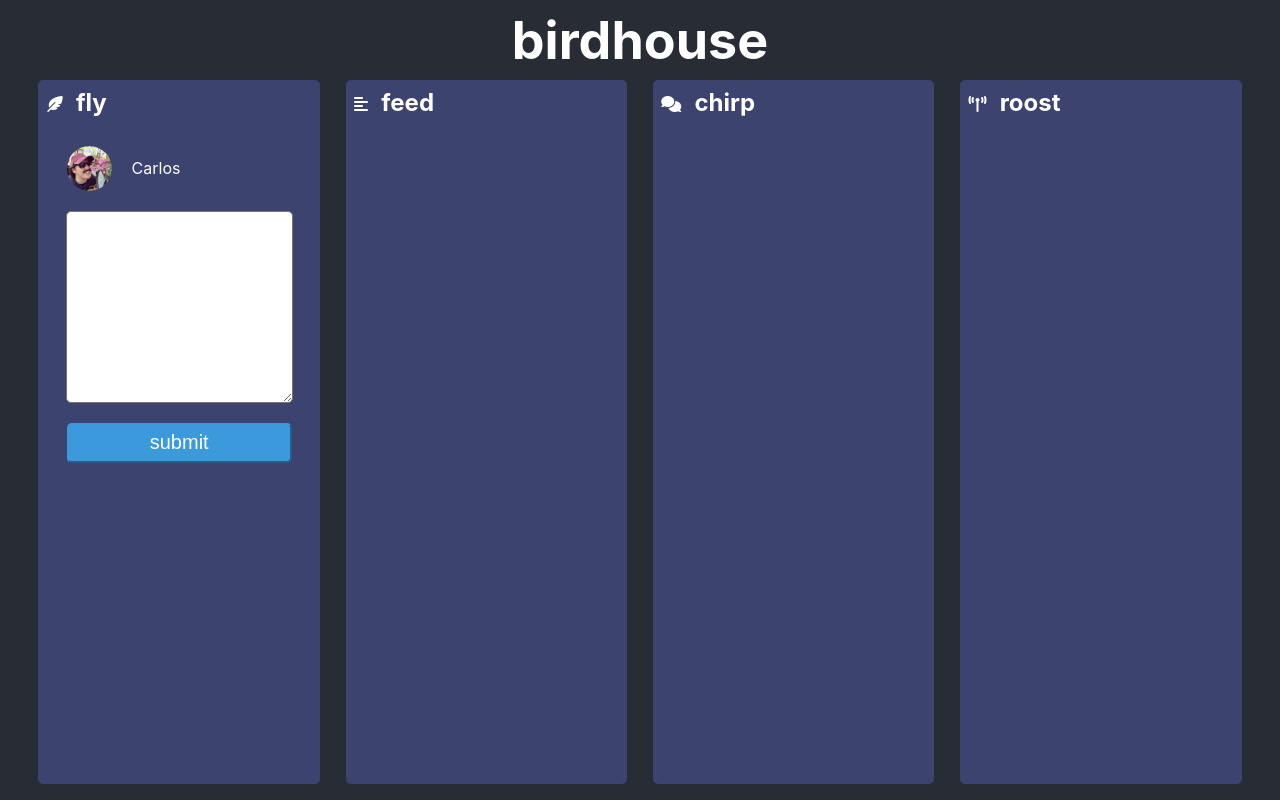
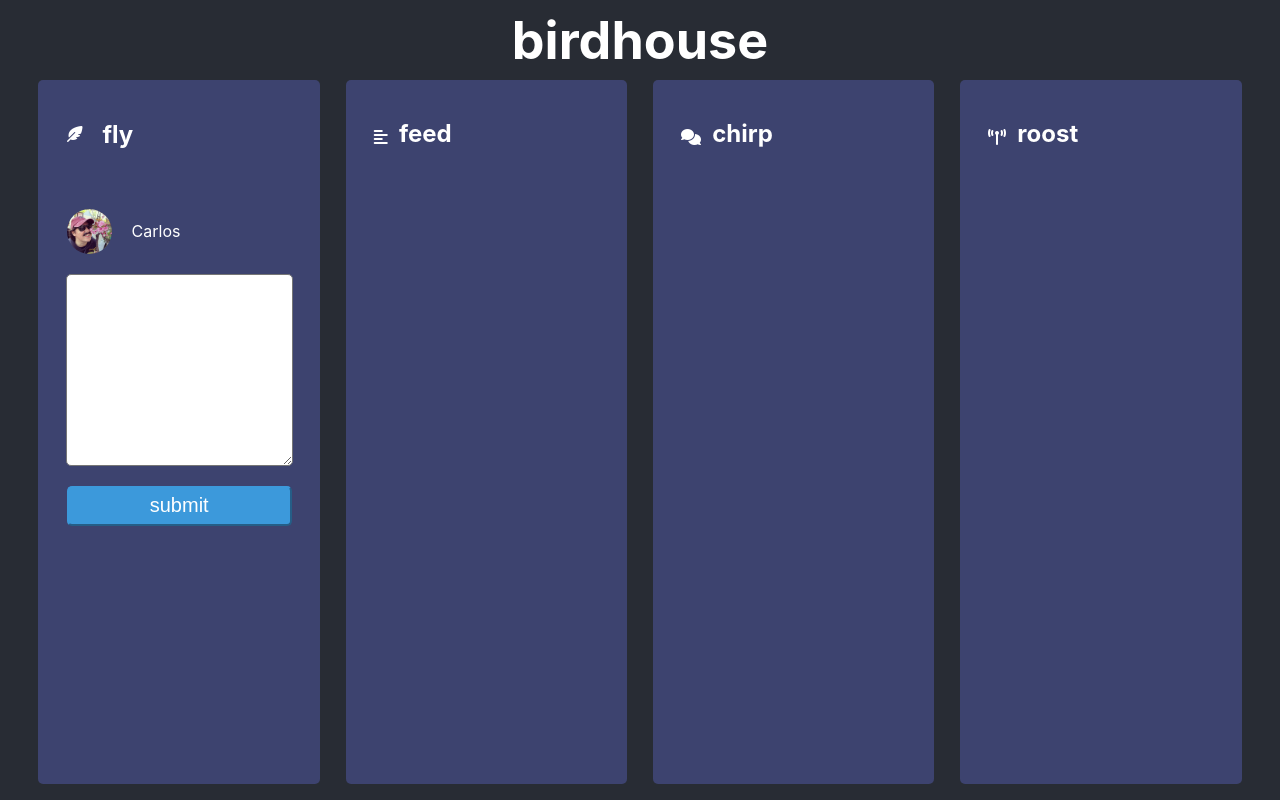
Before and after one commit to rachelfeldman/birdhouse, a React (Create React App) app: page / in a window 1280 px wide. Built offline with nearby package versions, Linux system fonts and the light colour scheme.

Commit message:
sytle updates for panel title

```diff
--- a/src/Panel.css
+++ b/src/Panel.css
@@ -4,22 +4,19 @@ div.panel {
   border-radius: 5px;
   display: flex;
   flex-direction: column;
+  justify-content: flex-start;
 }
 
 div.panel-title {
-  padding: 3%;
-  text-align: left;
   display: flex;
   flex-direction: row;
-}
-
-i.panel-icon {
-  padding: 0;
-  margin-top: 3%;
-  margin-right: 5%;
+  align-items: center;
+  justify-content: flex-start;
+  margin: 20px auto 20px auto;
+  width: 80%;
+  min-height: 67px;
 }
 
 h2.panel-title {
-  padding: 0;
-  margin: 0;
+  margin-left: 20px;
 }
```
